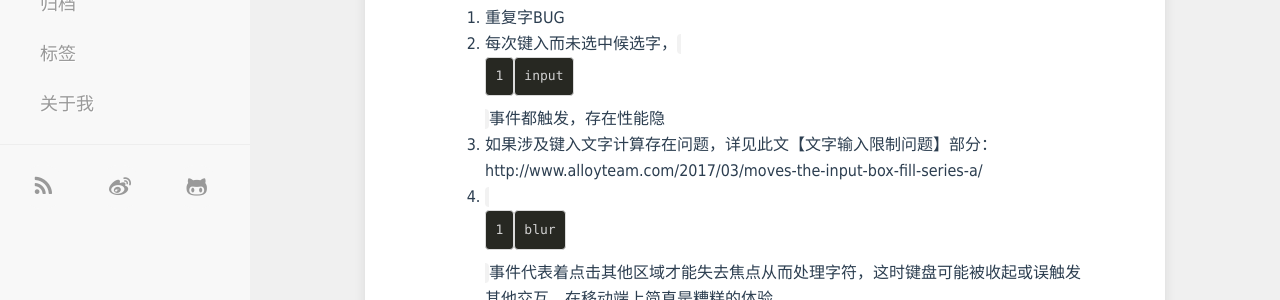
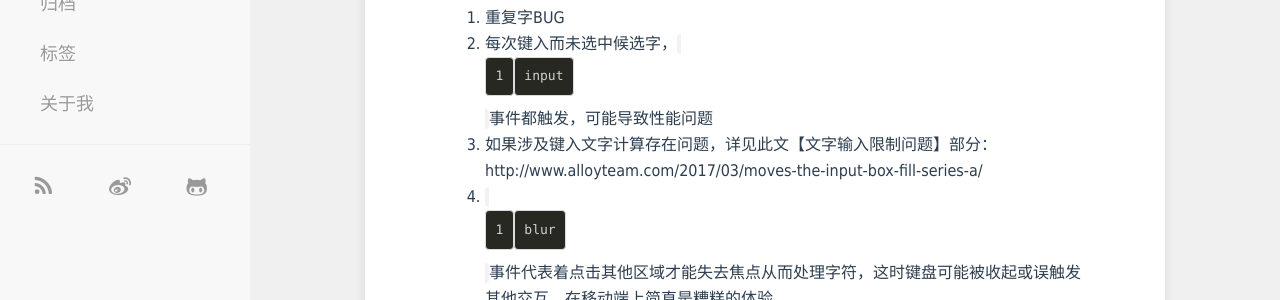
Before and after one commit to kidney/kidney.github.com, a Jekyll site: the page built from _posts/2017-04-01-mobile-input-event.md, in a window 1280 px wide and 900 px high, scrolled down 3853 px. Shown: the part 151-451 px from the top of the window. Built offline with Jekyll 4.4.1, drawn with Linux system fonts in a browser that asks for light colours; comment, search, counter and statistics services are not loaded.

Commit message:
Update 2017-04-01-mobile-input-event.md

```diff
--- a/_posts/2017-04-01-mobile-input-event.md
+++ b/_posts/2017-04-01-mobile-input-event.md
@@ -85,7 +85,7 @@
 ### 存在问题：
 
  1. 重复字BUG
- 2. 每次键入而未选中候选字， `input` 事件都触发，存在性能隐
+ 2. 每次键入而未选中候选字， `input` 事件都触发，可能导致性能问题
  3. 如果涉及键入文字计算存在问题，详见此文【文字输入限制问题】部分：http://www.alloyteam.com/2017/03/moves-the-input-box-fill-series-a/
  4. `blur` 事件代表着点击其他区域才能失去焦点从而处理字符，这时键盘可能被收起或误触发其他交互，在移动端上简直是糟糕的体验
 
```
